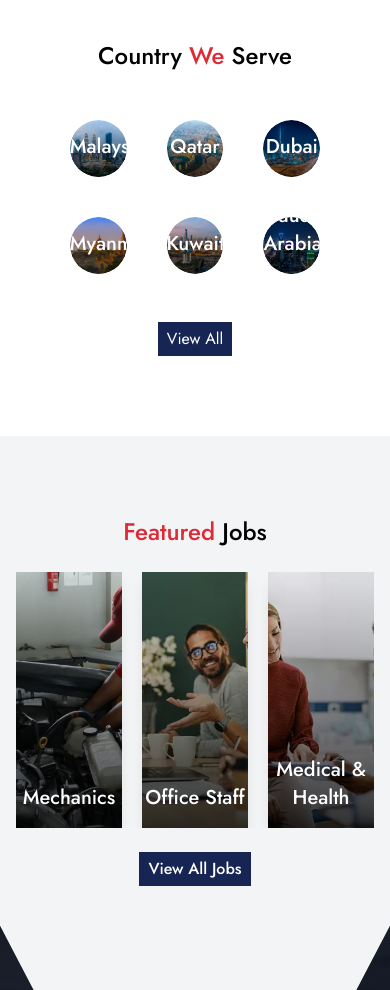
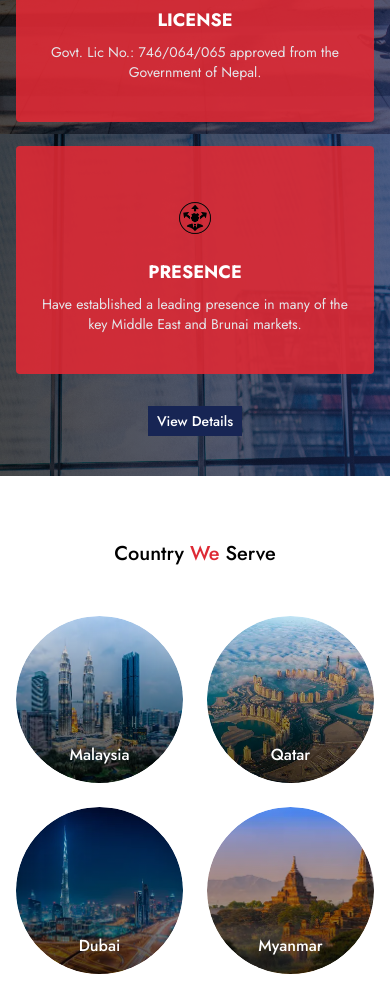
Before and after one commit to kanxa12345/rose-bud, a Next.js app: page / in a window 390 px wide. Shown: the part 2240-3230 px from the top of the page. Built offline with nearby package versions, Linux system fonts and the light colour scheme.

Commit message:
responsive on country, feature job & why us

```diff
--- a/src/components/Country.jsx
+++ b/src/components/Country.jsx
@@ -5,12 +5,12 @@ import Link from "next/link";
 
 const Country = () => {
   return (
-    <section className="py-20">
+    <section className="md:py-20 py-16">
       <div className="container flex flex-col items-center gap-12">
-        <h2 className="text-2xl font-medium">
+        <h2 className="sm:text-2xl text-xl font-medium">
           Country <span className="text-brand1">We</span> Serve
         </h2>
-        <div className="grid grid-cols-3 gap-10 w-[70%] mx-auto">
+        <div className="grid md:grid-cols-3 grid-cols-2 sm:gap-10 gap-6 lg:w-[70%] w-full mx-auto">
           {CountryData.slice(0, 6).map((item, id) => (
             <div key={id} className="w-full h-full rounded-full relative group overflow-hidden">
               <Image
@@ -22,7 +22,7 @@ const Country = () => {
                 className="w-full h-full aspect-square object-cover rounded-full group-hover:scale-110 transition-all duration-200 ease-linear"
               />
               <div className="absolute w-full h-full inset-0 bg-gradient-to-t from-black to-transparent rounded-full opacity-70"></div>
-              <h3 className="text-xl font-medium w-full text-center left-0 bottom-4 z-10 text-white absolute">
+              <h3 className="sm:text-xl text-base font-medium w-full text-center left-0 bottom-4 z-10 text-white absolute">
                 {item.country}
               </h3>
             </div>
@@ -30,7 +30,7 @@ const Country = () => {
         </div>
         <Link
             href="/country"
-            className="text-white border border-blue-950 bg-blue-950 hover:text-blue-950 hover:bg-white px-2 py-1 cursor-pointer transition-all duration-200 ease-linear"
+            className="text-white font-medium sm:text-base text-sm border border-blue-950 bg-blue-950 hover:text-blue-950 hover:bg-white px-2 py-1 cursor-pointer transition-all duration-200 ease-linear"
           >
             View All
           </Link>
--- a/src/components/FeatureJob.jsx
+++ b/src/components/FeatureJob.jsx
@@ -21,9 +21,9 @@ const FeatureJob = () => {
     }
   });
   return (
-    <section className="pt-20 pb-10 bg-gray-100">
+    <section className="md:pt-20 pt-16 pb-10 bg-gray-100">
       <div className="container flex flex-col items-center gap-6">
-        <h2 className="text-2xl font-medium">
+        <h2 className="sm:text-2xl text-xl font-medium">
           <span className="text-brand1">Featured</span> Jobs
         </h2>
         <div className="w-full">
@@ -34,7 +34,7 @@ const FeatureJob = () => {
             loop={true}
             centeredSlides={true}
             autoplay={{ delay: 3000 }}
-            slidesPerView={3}
+            slidesPerView={1}
             style={{
               "--swiper-pagination-bullet-size": "7px",
               "--swiper-pagination-bullet-inactive-color": "#fff",
@@ -42,11 +42,14 @@ const FeatureJob = () => {
               "--swiper-pagination-bullet-inactive-opacity": "0.7",
             }}
             breakpoints={{
+              400: {
+                slidesPerView: 2,
+              },
               768: {
-                slidesPerView: 4,
+                slidesPerView: 3,
               },
               1024: {
-                slidesPerView: 4,
+                slidesPerView: 3,
               },
               1280: {
                 slidesPerView: 4,
@@ -65,10 +68,10 @@ const FeatureJob = () => {
                     height={2000}
                     width={2000}
                     alt={jobItem.jobTitle}
-                    className="w-full h-64 object-cover"
+                    className="w-full sm:h-64 h-40 object-cover"
                   />
                   <div className="absolute w-full h-full inset-0 bg-gradient-to-t from-black to-transparent opacity-80"></div>
-                  <h3 className="text-xl font-medium absolute w-full text-center left-0 bottom-4 z-10 text-white">
+                  <h3 className="sm:text-xl text-lg font-medium absolute w-full text-center left-0 bottom-4 z-10 text-white">
                     {jobItem.jobTitle}
                   </h3>
                 </Link>
@@ -78,7 +81,7 @@ const FeatureJob = () => {
         </div>
         <Link
           href="/jobSector"
-          className="font-medium text-white border border-blue-950 bg-blue-950 hover:text-blue-950 hover:bg-white px-2 py-1 cursor-pointer transition-all duration-200 ease-linear"
+          className="font-medium sm:text-base text-sm text-white border border-blue-950 bg-blue-950 hover:text-blue-950 hover:bg-white px-2 py-1 cursor-pointer transition-all duration-200 ease-linear"
         >
           View All Jobs
         </Link>
--- a/src/components/WhyUs.jsx
+++ b/src/components/WhyUs.jsx
@@ -16,19 +16,19 @@ const WhyUs = () => {
     >
       <div className="absolute w-full h-full inset-0 bg-gradient-to-r from-black to-blue-950 opacity-70"></div>
       <div className="container flex flex-col items-center gap-8 relative">
-        <h2 className="text-2xl font-medium">
+        <h2 className="sm:text-2xl text-xl font-medium">
           Why <span className="text-brand1">From</span> RoseBud
         </h2>
-        <div className="w-full grid grid-cols-4 gap-6">
+        <div className="w-full grid lg:grid-cols-4 md:grid-cols-3 sm:grid-cols-2 gap-6">
             {WhyUsData.map((item, id)=>(
-                <div key={id} className="flex flex-col items-center gap-2 bg-brand1 bg-opacity-90 px-4 py-14 text-black rounded" data-aos="zoom-in" data-aos-once="true" data-aos-duration="2000">
+                <div key={id} className="flex flex-col items-center gap-2 bg-brand1 bg-opacity-90 px-4 xl:py-14 py-10 text-black rounded" data-aos="zoom-in" data-aos-once="true" data-aos-duration="2000">
                     <Image src={item.iconImage} priority={true} height={2000} width={2000} alt={item.title} className="h-16 w-auto" />
-                    <h3 className="text-xl font-bold text-white">{item.title.toUpperCase()}</h3>
-                    <p className="text-center text-gray-200">{item.description.substring(0,100)}</p>
+                    <h3 className="sm:text-xl text-lg font-bold text-white">{item.title.toUpperCase()}</h3>
+                    <p className="text-center text-gray-200 sm:text-base text-sm">{item.description.substring(0,100)}</p>
                 </div>
             ))}
         </div>
-        <Link href="/whyUs" className="text-white border border-blue-950 hover:border-white bg-blue-950 hover:bg-opacity-10 hover:bg-white px-2 py-1 cursor-pointer transition-all duration-200 ease-linear">View Details</Link>
+        <Link href="/whyUs" className="text-white border font-medium sm:text-base text-sm border-blue-950 hover:border-white bg-blue-950 hover:bg-opacity-10 hover:bg-white px-2 py-1 cursor-pointer transition-all duration-200 ease-linear">View Details</Link>
       </div>
     </section>
   );
```
